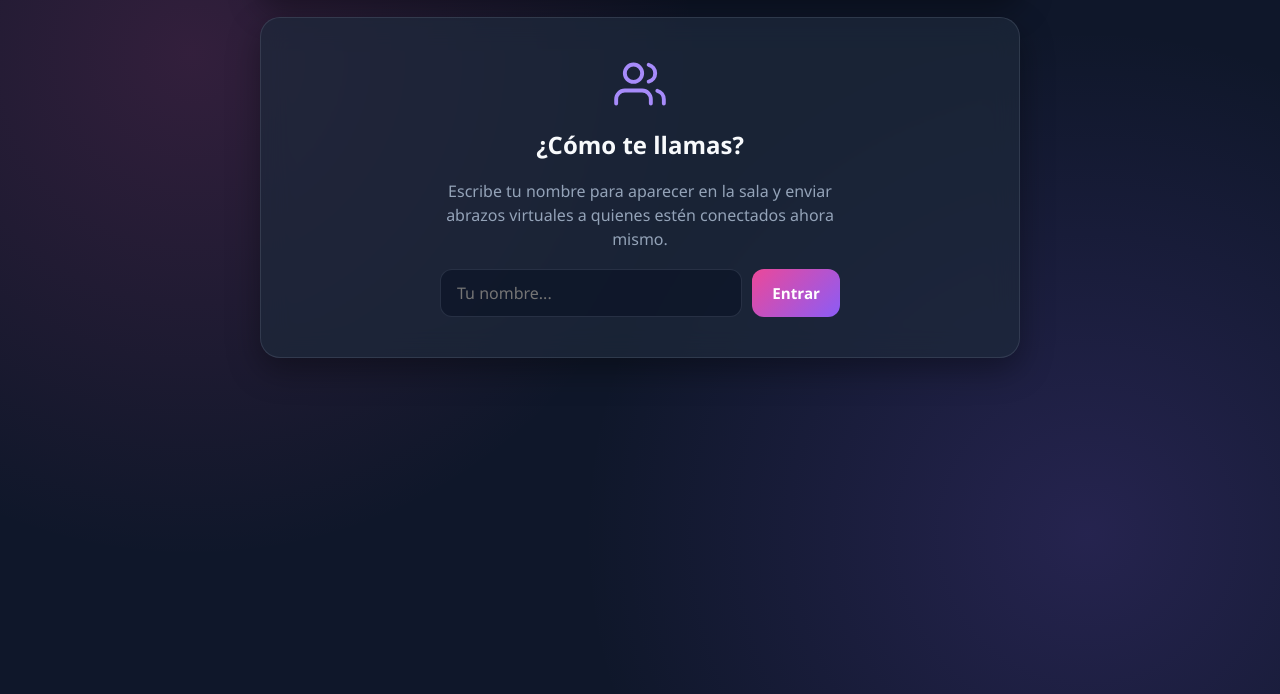
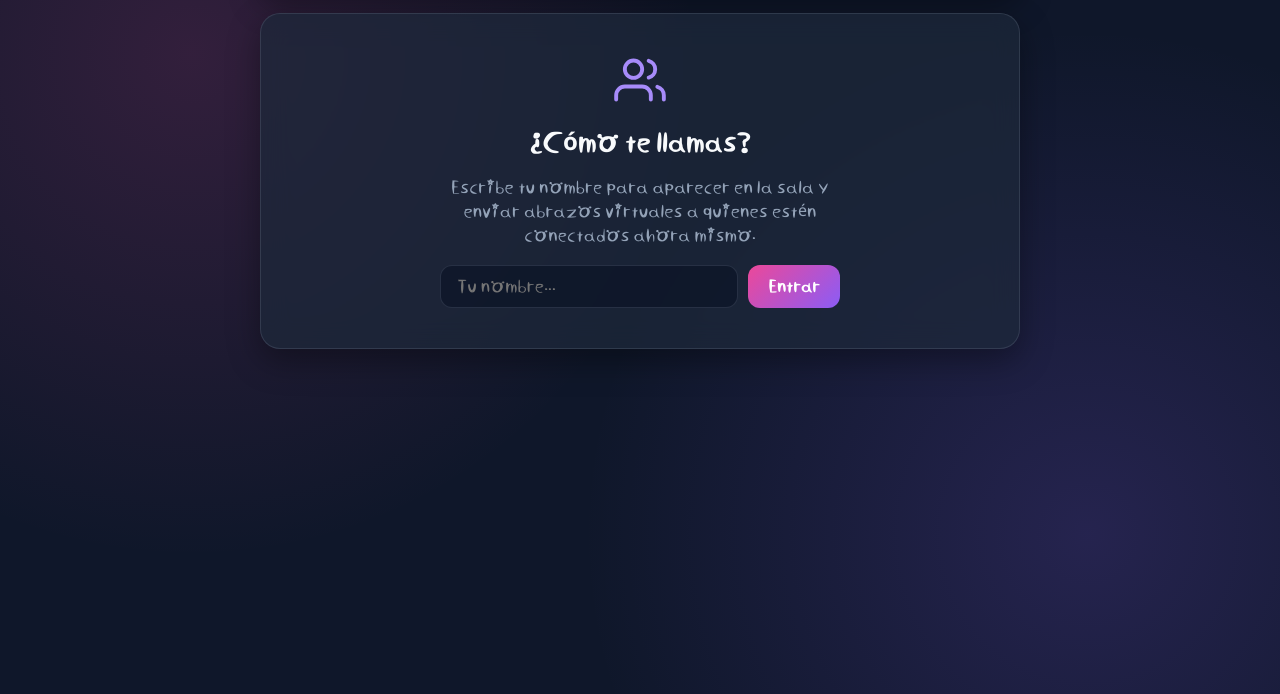
Before and after one commit to sprunkinindiego-creator/abrazos, a website: page public/index.html in a window 1280 px wide. Shown: the part 106-800 px from the top of the page. Drawn offline with Linux system fonts and the light colour scheme.

Commit message:
Update index.html

```diff
--- a/public/index.html
+++ b/public/index.html
@@ -26,7 +26,7 @@
       box-sizing: border-box;
       margin: 0;
       padding: 0;
-      font-family: 'Segoe UI', system-ui, -apple-system, sans-serif;
+      font-family: 'Alin', 'Segoe UI', system-ui, -apple-system, sans-serif;
     }
 
     body {
```
